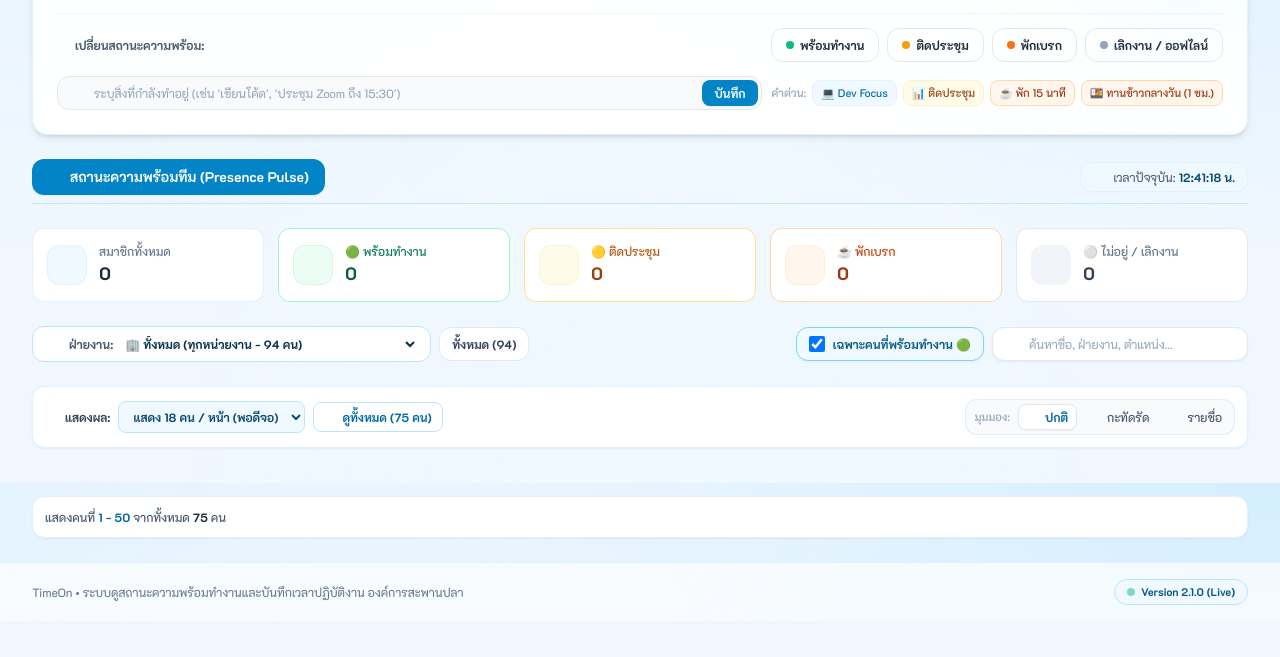
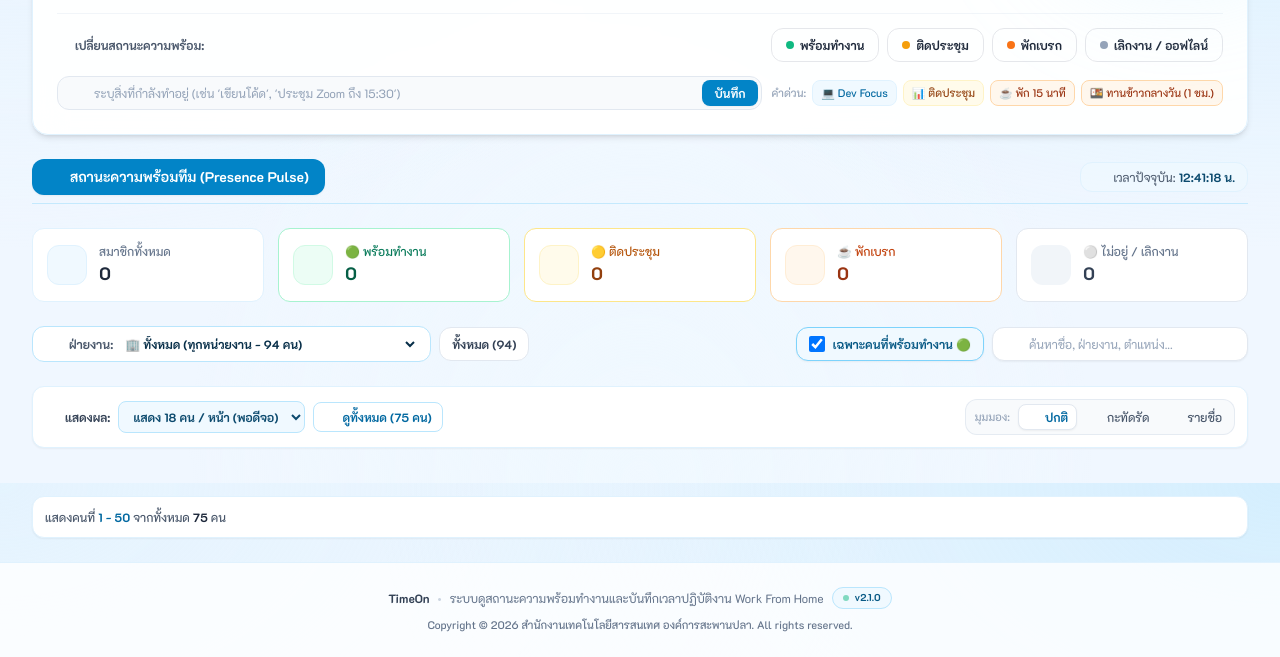
Before and after one commit to paounda2021-art/time-on, a website: page public/index.html in a window 1280 px wide. Shown: the part 317-974 px from the top of the page. Before the commit the page ends 938 px from the top, so only its background shows below. Drawn offline with nearby package versions, Linux system fonts and the light colour scheme.

Commit message:
feat: center copyright and system info in footer

```diff
--- a/public/index.html
+++ b/public/index.html
@@ -926,14 +926,21 @@
   <!-- Toast Container -->
   <div id="toastContainer" class="fixed bottom-5 right-5 z-50 space-y-2 pointer-events-none"></div>
 
-  <!-- Footer (With explicit version badge) -->
-  <footer class="border-t border-sky-100 bg-white/70 py-4 px-4 sm:px-8 text-center text-xs text-slate-500 mt-auto">
-    <div class="max-w-7xl mx-auto flex flex-col sm:flex-row items-center justify-between gap-2.5">
-      <span>TimeOn • ระบบดูสถานะความพร้อมทำงานและบันทึกเวลาปฏิบัติงาน องค์การสะพานปลา</span>
-      <span class="inline-flex items-center gap-1.5 px-3 py-1 rounded-full bg-sky-50 text-sky-800 font-mono font-bold text-[11px] border border-sky-200 shadow-2xs">
-        <span class="w-2 h-2 rounded-full bg-emerald-500 animate-pulse"></span>
-        <span>Version 2.1.0 (Live)</span>
-      </span>
+  <!-- Footer (Centered at Bottom) -->
+  <footer class="border-t border-sky-100 bg-white/80 py-6 px-4 text-center text-xs text-slate-500 mt-auto">
+    <div class="max-w-4xl mx-auto flex flex-col items-center justify-center gap-2">
+      <div class="flex items-center justify-center gap-2 flex-wrap text-center">
+        <span class="font-bold text-slate-700">TimeOn</span>
+        <span class="text-slate-300">•</span>
+        <span>ระบบดูสถานะความพร้อมทำงานและบันทึกเวลาปฏิบัติงาน Work From Home</span>
+        <span class="inline-flex items-center gap-1.5 px-2.5 py-0.5 rounded-full bg-sky-50 text-sky-800 font-mono font-bold text-[10px] border border-sky-200 shadow-2xs">
+          <span class="w-1.5 h-1.5 rounded-full bg-emerald-500 animate-pulse"></span>
+          <span>v2.1.0</span>
+        </span>
+      </div>
+      <p class="text-[11px] text-slate-500 font-medium text-center">
+        Copyright © 2026 สำนักงานเทคโนโลยีสารสนเทศ องค์การสะพานปลา. All rights reserved.
+      </p>
     </div>
   </footer>
 
```
